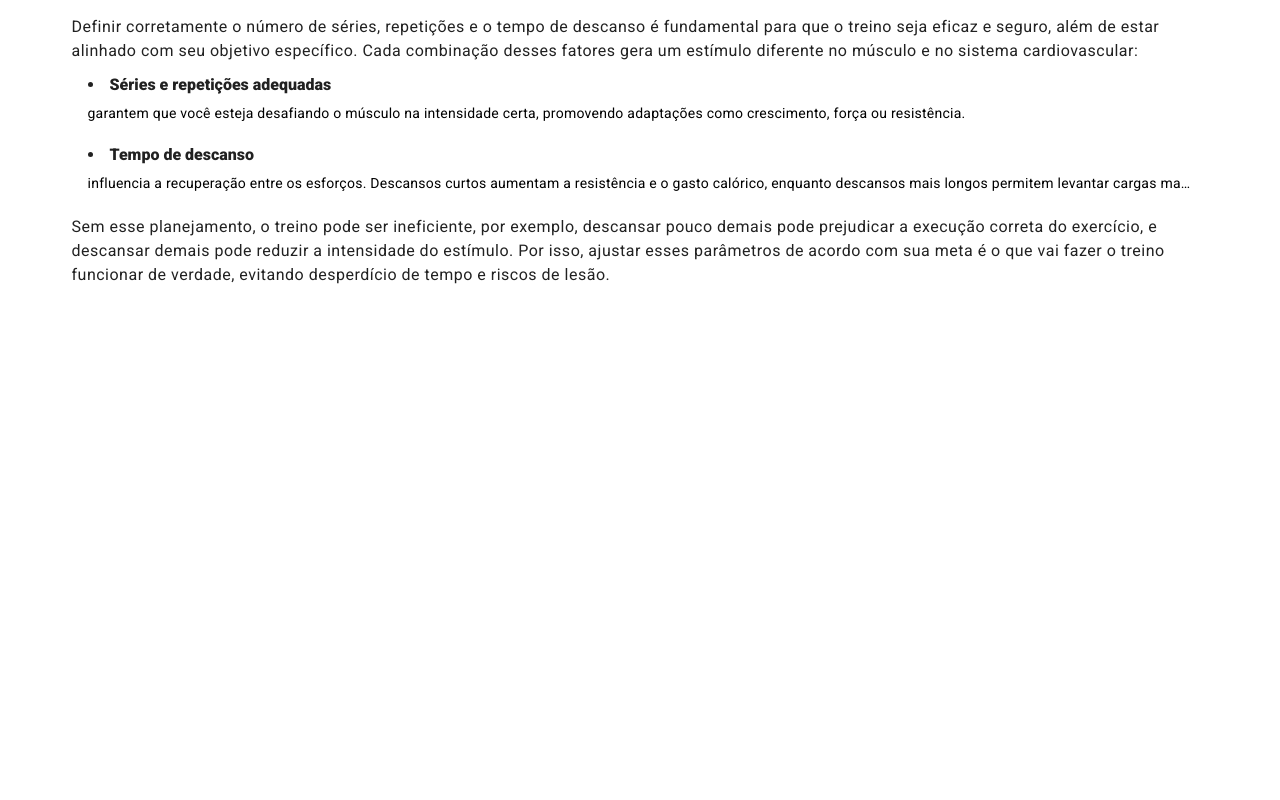
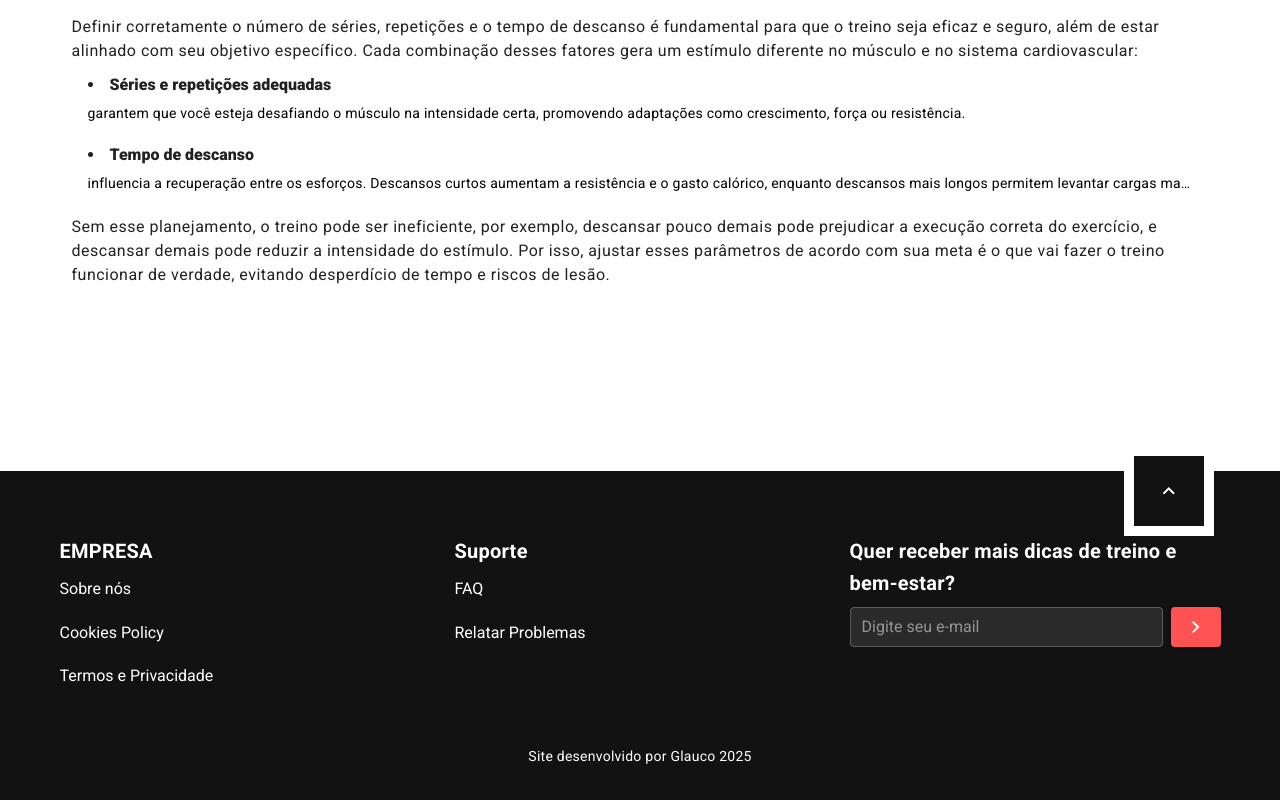
Before and after one commit to Carla-s-Romero/Gym-app-front, a Vue app: page / in a window 1280 px wide. Shown: the part 7838-8638 px from the top of the page. Before the commit the page ends 8149 px from the top, so only its background shows below. Built offline with nearby package versions, Linux system fonts and the light colour scheme.

Commit message:
Feature: Added footer with email submission field (simulation)
- Created footer component with email form
- Simulates sending message (without backend integration)
- Responsive and stylized structure

```diff
--- /dev/null
+++ b/src/components/layout/Footer/index.vue
@@ -0,0 +1,168 @@
+<template lang="pug">
+footer.footer-container
+  .scroll-to-top(@click="scrollToTop")
+    v-icon(color="white") mdi-chevron-up
+
+  v-container.py-8
+    v-row
+      v-col(cols="12" sm="4")
+        .text-h6.font-weight-bold.white--text EMPRESA
+        v-list.footer-list.pa-0(flat dark)
+          v-list-item(link @click="handleLinkClick('Sobre nós')")
+            v-list-item-content
+              v-list-item-title.white--text(:class="{ 'red--text': isVisited('Sobre nós') }") Sobre nós
+          v-list-item(link @click="handleLinkClick('Cookies Policy')")
+            v-list-item-content
+              v-list-item-title.white--text(:class="{ 'red--text': isVisited('Cookies Policy') }") Cookies Policy
+          v-list-item(link @click="handleLinkClick('Termos e Privacidade')")
+            v-list-item-content
+              v-list-item-title.white--text(:class="{ 'red--text': isVisited('Termos e Privacidade') }") Termos e Privacidade
+
+      v-col(cols="12" sm="4")
+        .text-h6.font-weight-bold.white--text Suporte
+        v-list.footer-list.pa-0(flat dark)
+          v-list-item(link @click="handleLinkClick('FAQ')")
+            v-list-item-content
+              v-list-item-title.white--text(:class="{ 'red--text': isVisited('FAQ') }") FAQ
+          v-list-item(link @click="handleLinkClick('Relatar Problemas')")
+            v-list-item-content
+              v-list-item-title.white--text(:class="{ 'red--text': isVisited('Relatar Problemas') }") Relatar Problemas
+
+      v-col(cols="12" sm="4")
+        .text-h6.font-weight-bold.white--text.mb-2 Quer receber mais dicas de treino e bem-estar?
+        form.newsletter-form(@submit.prevent="submitEmail")
+          .d-flex.align-center
+            v-text-field(
+              v-model="email"
+              placeholder="Digite seu e-mail"
+              outlined
+              dense
+              dark
+              background-color="rgba(255,255,255,0.1)"
+              hide-details="auto"
+              :rules="emailRules"
+              ref="emailField"
+            )
+            v-btn(color="error" small class="ml-2" height="40" type="submit" :loading="loading")
+              v-icon mdi-chevron-right
+          .mt-2.success--text.text-caption(v-if="submitSuccess") Email cadastrado com sucesso!
+
+    v-divider.my-6.white--text
+
+    .text-center.white--text.body-2 Site desenvolvido por Glauco 2025
+</template>
+
+<script>
+export default {
+  name: 'FooterApp',
+  data: () => ({
+    visitedLinks: {},
+    email: '',
+    loading: false,
+    submitSuccess: false,
+    emailRules: [
+      v => !!v || 'Email é obrigatório',
+      v => /.+@.+\..+/.test(v) || 'Email precisa ser válido'
+    ]
+  }),
+  methods: {
+    scrollToTop() {
+      window.scrollTo({
+        top: 0,
+        behavior: 'smooth'
+      })
+    },
+    handleLinkClick(linkText) {
+      // Marca o link como visitado
+      this.$set(this.visitedLinks, linkText, true);
+    },
+    isVisited(linkText) {
+      return this.visitedLinks[linkText] || false;
+    },
+    submitEmail() {
+      if (this.$refs.emailField.validate()) {
+        this.loading = true
+
+        // Em um ambiente real, você faria uma chamada API para um backend
+        // Exemplo com axios:
+        // axios.post('/api/subscribe', { email: this.email })
+        //   .then(() => {
+        //     this.loading = false
+        //     this.submitSuccess = true
+        //     this.email = ''
+        //     this.$refs.emailField.resetValidation()
+        //   })
+        //   .catch(error => {
+        //     console.error('Erro ao cadastrar email:', error)
+        //     this.loading = false
+        //     // Tratar erro aqui
+        //   })
+
+        // Simulação para demonstração
+        setTimeout(() => {
+          console.log('Email cadastrado:', this.email)
+          this.loading = false
+          this.submitSuccess = true
+
+          // Reset do campo e da validação
+          this.email = ''
+          this.$refs.emailField.resetValidation()
+
+          // Reset da mensagem de sucesso após alguns segundos
+          setTimeout(() => {
+            this.submitSuccess = false
+          }, 3000)
+        }, 1500)
+      }
+    }
+  }
+}
+</script>
+
+<style scoped>
+.footer-container {
+  background-color: #121212;
+  position: relative;
+  padding-top: 2rem;
+  padding-bottom: 1rem;
+  width: 100%;
+  margin-top: 10rem;
+}
+
+.scroll-to-top {
+  position: absolute;
+  top: -25px;
+  right: 6%;
+  background-color: #121212;
+  width: 90px;
+  height: 90px;
+  display: flex;
+  align-items: center;
+  justify-content: center;
+  cursor: pointer;
+  transition: all 0.3s;
+  border: 10px solid #ffffff;
+}
+
+.scroll-to-top:hover {
+  transform: translateY(-5px);
+}
+
+.footer-list {
+  background-color: transparent !important;
+}
+
+.footer-list >>> .v-list-item {
+  min-height: 35px !important;
+  padding: 0 !important;
+}
+
+.footer-list >>> .v-list-item:hover .v-list-item__title {
+  color: #810D0D !important;
+  transition: color 0.2s ease;
+}
+
+.footer-list >>> .v-list-item--active .v-list-item__title {
+  color: #810D0D !important;
+}
+</style>
--- a/src/pages/home.vue
+++ b/src/pages/home.vue
@@ -20,6 +20,8 @@ v-row
 
   v-container(style="margin-top: 6rem;")
     TrainingAssemblyTips
+
+  Footer
 </template>
 <script>
 import Header from '../components/layout/Header/index.vue'
@@ -29,6 +31,7 @@ import BenefitsIntro from '../components/layout/BenefitsIntro.vue'
 import hypertrophyCare from '../components/layout/hypertrophyCare.vue'
 import AcademyMap from '../components/layout/AcademyMap.vue'
 import TrainingAssemblyTips from '../components/layout/TrainingAssemblyTips.vue'
+import Footer from '../components/layout/Footer/index.vue'
 
 export default {
     name: 'HomeView',
@@ -40,7 +43,8 @@ export default {
       BenefitsIntro,
       hypertrophyCare,
       AcademyMap,
-      TrainingAssemblyTips
+      TrainingAssemblyTips,
+      Footer
     },
 
     data: () => ({
```
